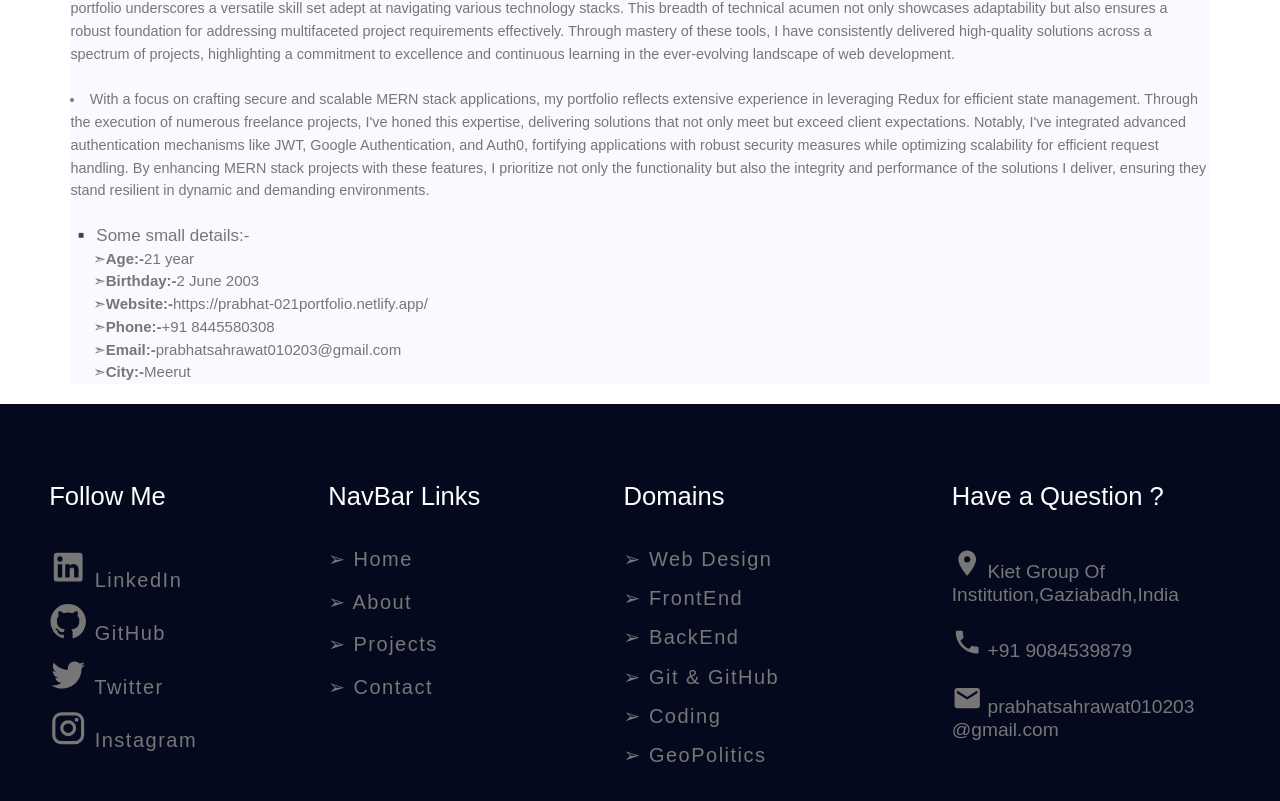
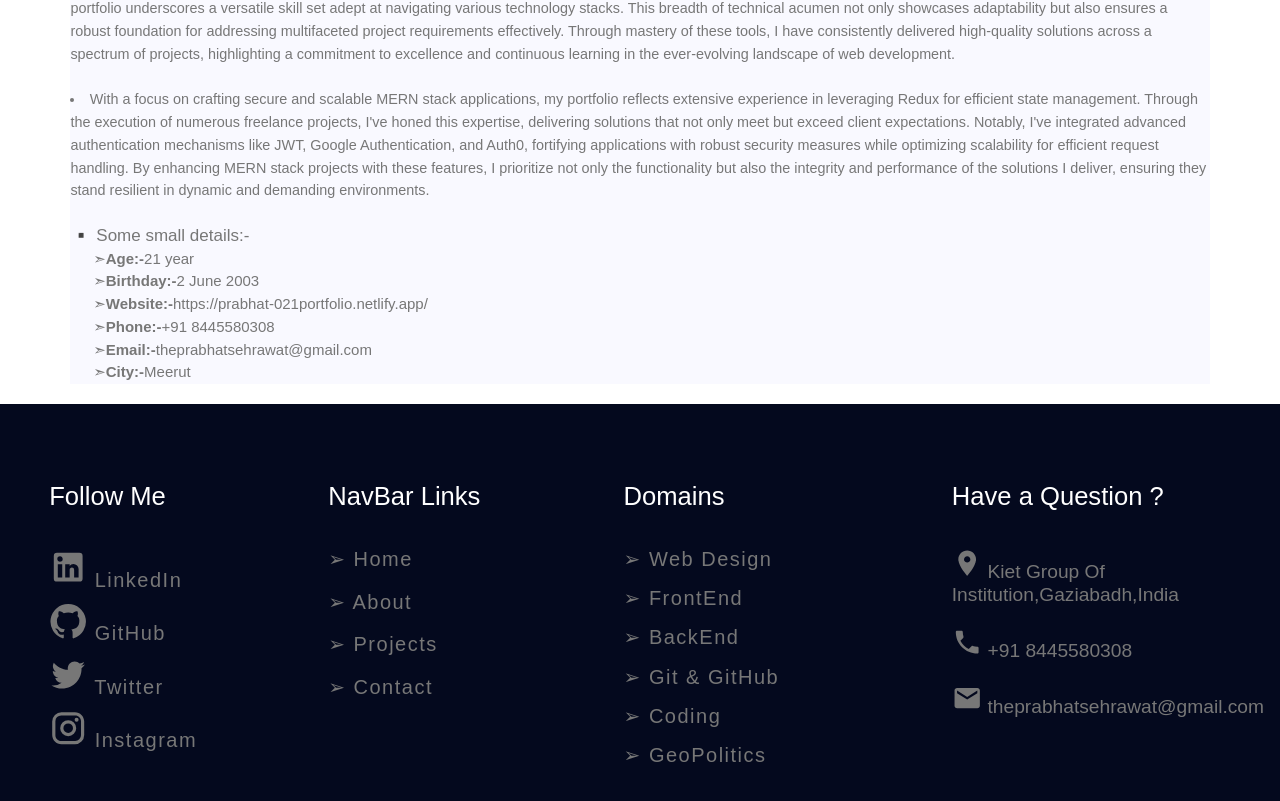
Before and after one commit to prabhat-021/PORTFOLIO, a React (Create React App) app: page /about in a window 1280 px wide. Shown: the part 964-1765 px from the top of the page. Built offline with nearby package versions, Linux system fonts and the light colour scheme.

Commit message:
Resume updated

```diff
--- a/src/Components/Footer.js
+++ b/src/Components/Footer.js
@@ -43,8 +43,8 @@ export default function Footer() {
                 <div className="foot-question">
                     <h1 className="foot-list-h1">Have a Question ?</h1>
                     <div className="question"><LocationOnIcon id="question-icon" /> Kiet Group Of Institution,Gaziabadh,India</div>
-                    <div className="question"><LocalPhoneIcon id="question-icon" /> +91 9084539879</div>
-                    <div className="question"><EmailIcon id="question-icon" /> prabhatsahrawat010203 @gmail.com</div>
+                    <div className="question"><LocalPhoneIcon id="question-icon" /> +91 8445580308</div>
+                    <div className="question"><EmailIcon id="question-icon" /> theprabhatsehrawat@gmail.com</div>
                 </div>
             </div>
         </footer>
--- a/src/pages/About.js
+++ b/src/pages/About.js
@@ -24,7 +24,7 @@ export default function About() {
                     <li className="about-ls">➣<span className="bold">Birthday:-</span>2 June 2003</li>
                     <li className="about-ls">➣<span className="bold">Website:-</span>https://prabhat-021portfolio.netlify.app/</li>
                     <li className="about-ls">➣<span className="bold">Phone:-</span>+91 8445580308</li>
-                    <li className="about-ls">➣<span className="bold">Email:-</span>prabhatsahrawat010203@gmail.com</li>
+                    <li className="about-ls">➣<span className="bold">Email:-</span>theprabhatsehrawat@gmail.com</li>
                     <li className="about-ls">➣<span className="bold">City:-</span>Meerut</li>
                 </ul>
             </div>
```
